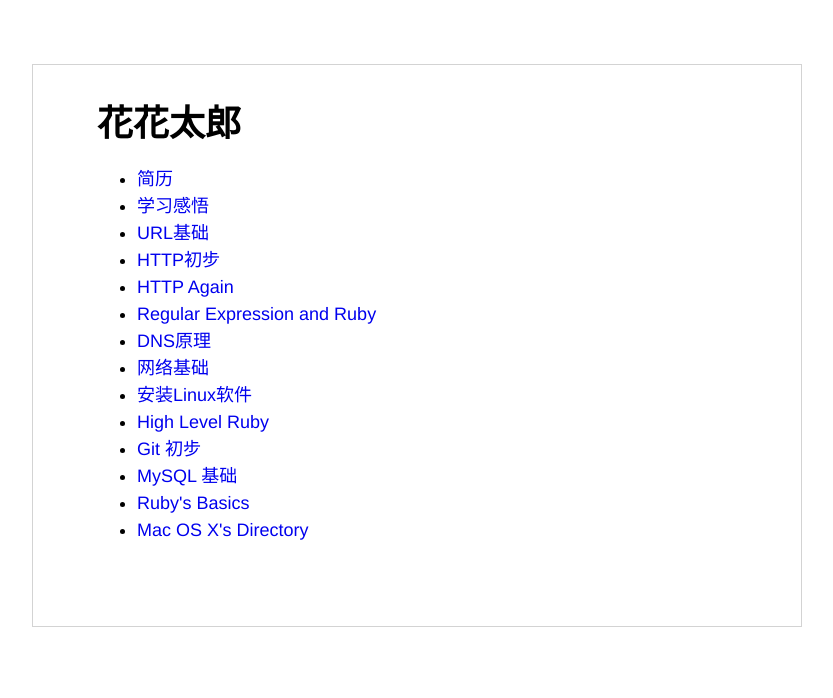
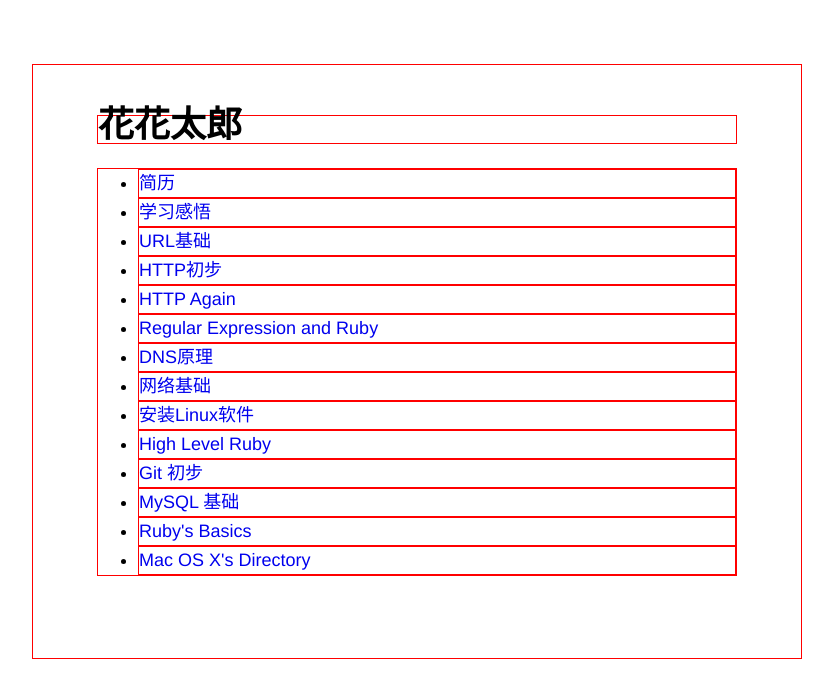
Before and after one commit to 0x00evil/0x00evil.github.io, a Jekyll site: the page built from index.html, in a window 1280 px wide. Shown: the top 698 px of the page, without its empty margins (224-1057 px from the left). Built offline with Jekyll 4.4.1, drawn with Linux system fonts in a browser that asks for light colours.

Commit message:
更新了home layout

```diff
--- a/_layouts/home.html
+++ b/_layouts/home.html
@@ -4,7 +4,18 @@
   <meta http-equiv="content-type" content="text/html; charset=utf-8" />
   <link rel="stylesheet"  href="{{site.baseurl}}/css/home.css" />
 
-  <title>{{ page.title }}</title>
+  <style>
+    body {
+    border-color: red;
+    }
+    li, ul {
+    border: solid 1px red;
+    }
+
+    h1 {
+    border: solid 1px red;
+    }
+  </style>
 </head>
 <body>
   {{ content }}
```
